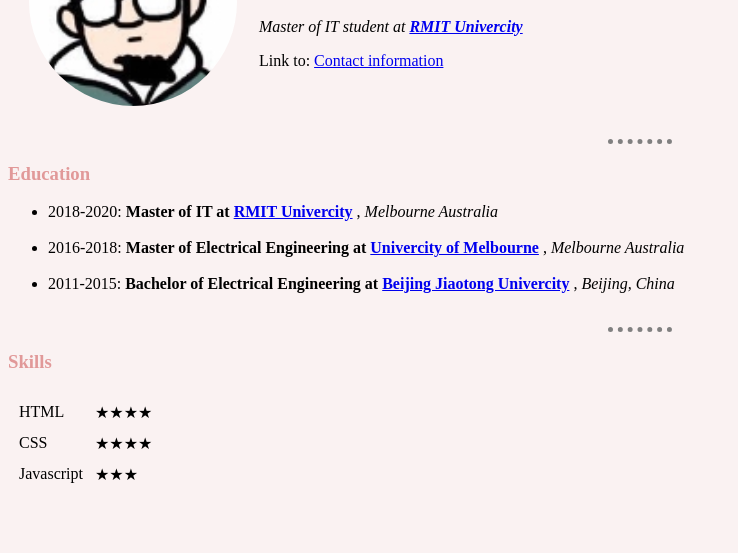
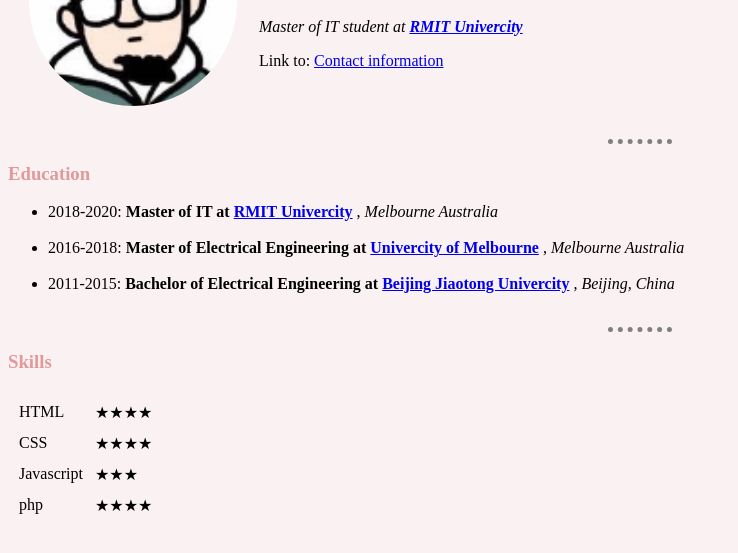
Before and after one commit to SiqiaoLi/cv, a plain HTML site: page index.html in a window 1280 px wide. Shown: the part 131-684 px from the top of the page, without its empty margins (0-738 px from the left). Drawn offline with Linux system fonts and the light colour scheme.

Commit message:
add skill

```diff
--- a/index.html
+++ b/index.html
@@ -65,6 +65,10 @@
       <td>Javascript</td>
       <td>★★★</td>
     </tr>
+    <tr>
+      <td>php</td>
+      <td>★★★★</td>
+    </tr>
   </table>
 
 </body>
```
